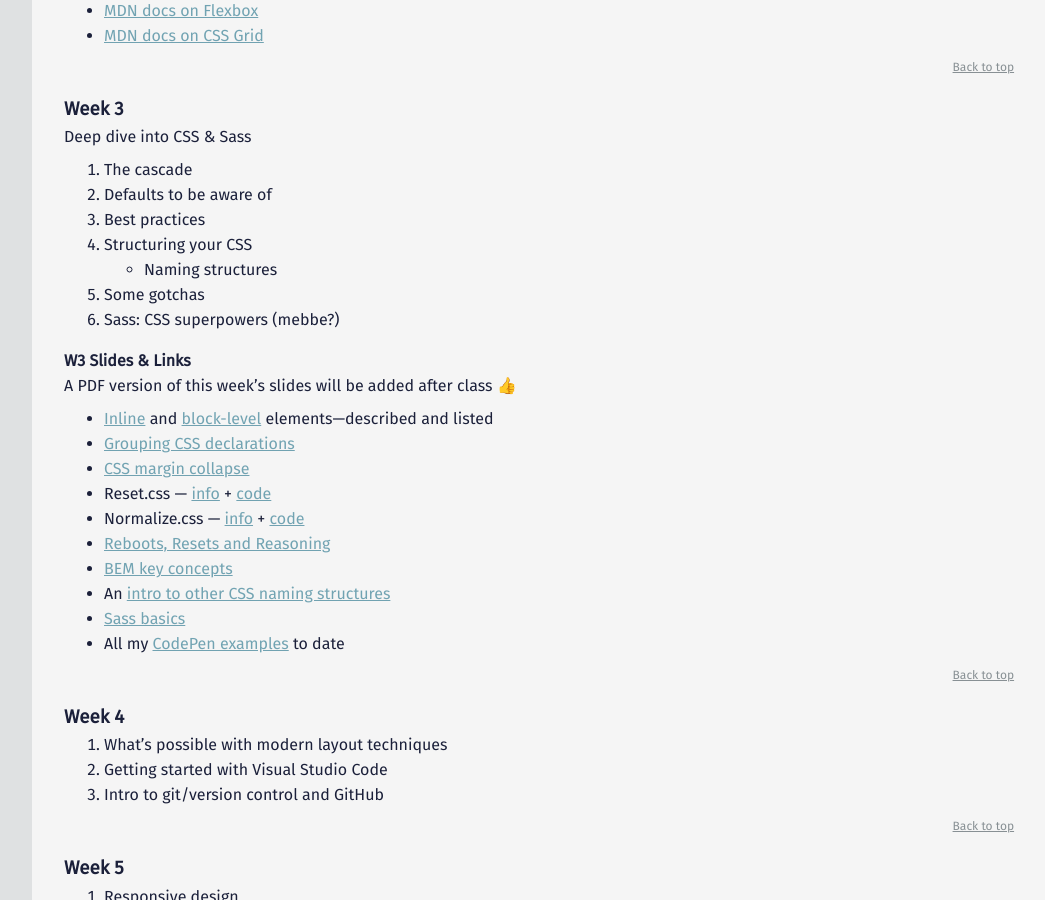
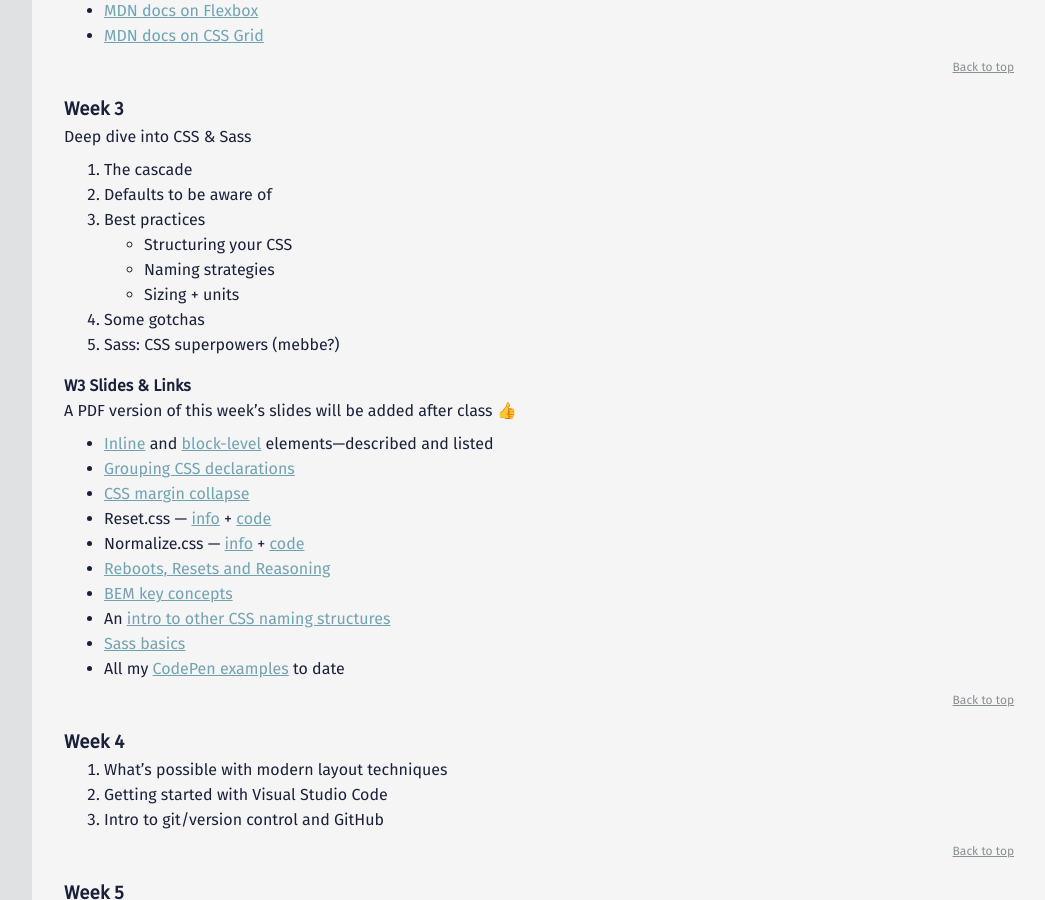
Before and after one commit to mica-web/mica-web.github.io, a Jekyll site: the page built from index.md, in a window 1280 px wide and 900 px high, scrolled down 2680 px. Shown: the whole window, without its empty margins (224-1269 px from the left). Built offline with Jekyll 4.4.1, drawn with Linux system fonts in a browser that asks for light colours.

Commit message:
Updated W3 agenda

```diff
--- a/_includes/gd-431/w03.md
+++ b/_includes/gd-431/w03.md
@@ -3,8 +3,9 @@ Deep dive into CSS & Sass
 1. The cascade
 1. Defaults to be aware of
 1. Best practices
-1. Structuring your CSS
-  - Naming structures
+  - Structuring your CSS
+  - Naming strategies
+  - Sizing + units
 1. Some gotchas
 1. Sass: CSS superpowers (mebbe?)
 
```
